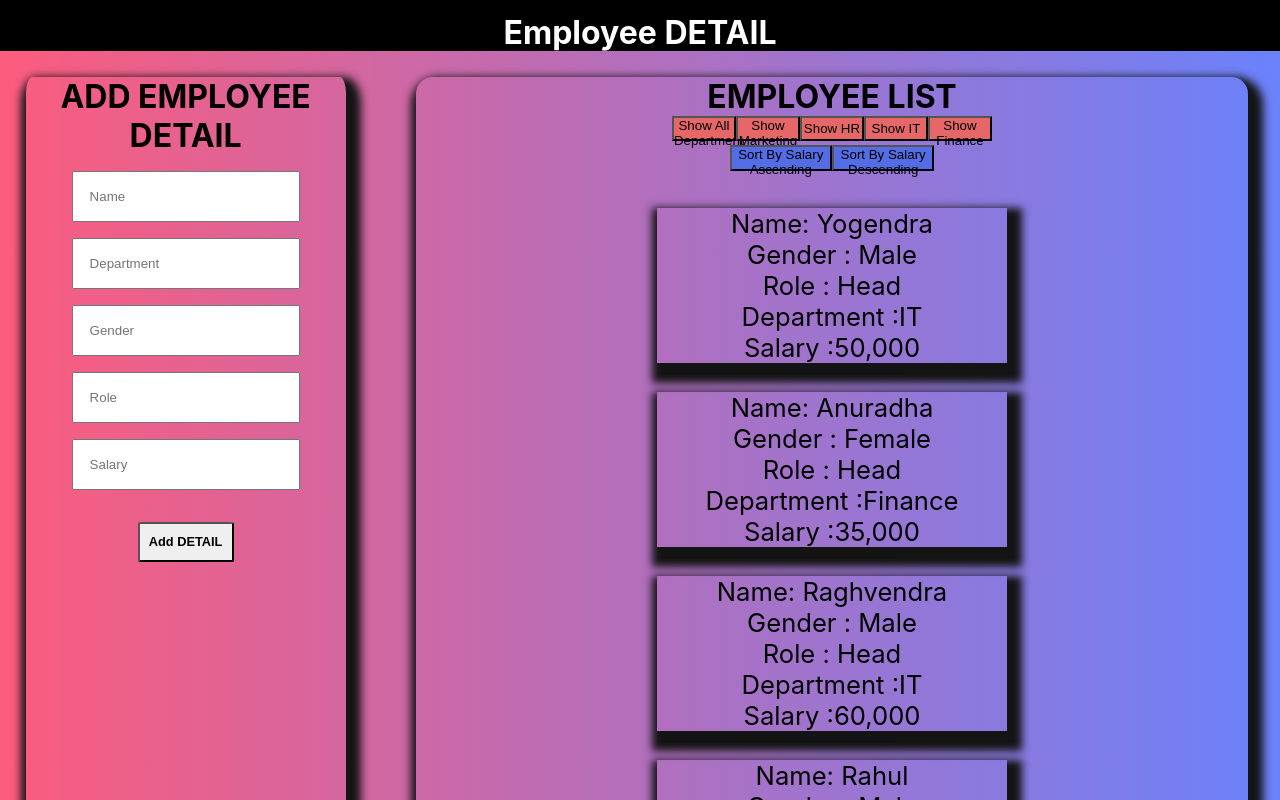
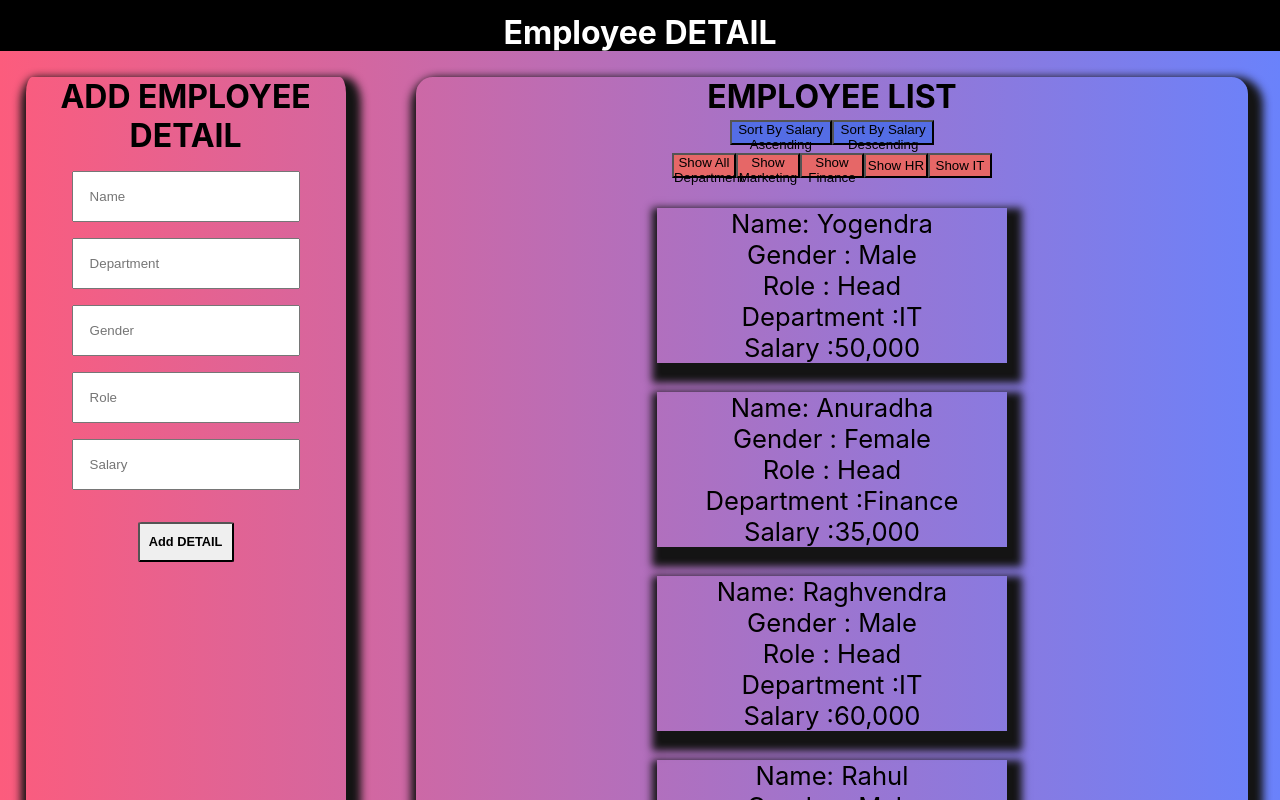
Before and after one commit to YogendraRajpoot/U5-E2, a React (Create React App) app: page / in a window 1280 px wide. Shown: the top 800 px of the page. Built offline with nearby package versions, Linux system fonts and the light colour scheme; data requests are answered from the project's data file.

Commit message:
Update EmployeeList.jsx

```diff
--- a/src/component/EmployeeList.jsx
+++ b/src/component/EmployeeList.jsx
@@ -1,39 +1,70 @@
 import React from "react";
 import style from "./EmployeeList.module.css";
 
-export const EmployeeList = ({ data }) => {
+export const EmployeeList = ({ data, setData }) => {
+
+  const sortJsonA = (e) => {
+    console.log("A", e);
+      fetch(`http://localhost:3001/Employee?_sort=salary&_order=asc`)
+        .then((r) => r.json())
+        .then((r) => {
+          setData(r);
+          console.log(r);
+        });
+
+  };
+  const sortJsonD = (e) => {
+    console.log("A", e);
+      fetch(`http://localhost:3001/Employee?_sort=salary&_order=desc`)
+        .then((r) => r.json())
+        .then((r) => {
+          setData(r);
+          console.log(r);
+        });
+
+  };
+
+
+  const filterByCategory = (e) => {
+    console.log("A", e);
+    if (e === "all") {
+      fetch(`http://localhost:3001/Employee`)
+        .then((r) => r.json())
+        .then((r) => {
+          setData(r);
+          console.log(r);
+        });
+    } else {
+      fetch(`http://localhost:3001/Employee?department=${e}`)
+        .then((r) => r.json())
+        .then((r) => {
+          setData(r);
+          console.log(r);
+        });
+    }
+  };
   return (
     <div className={style.container}>
       <div className={style.top}>
         <h1>EMPLOYEE LIST</h1>
+        <div className={style.sort}>
+          <button onClick={sortJsonA}>Sort By Salary Ascending</button>
+          <button onClick={sortJsonD}>Sort By Salary Descending</button>
+        </div>
         <div className={style.category}>
-          <button onClick={()=>{
-            {data.map((item) => {
-              return (
-                <>
-                  <div className={style.element} key={item.id}>
-                    <ul>
-                      <li>Name: {item.name}</li>
-                      <li>Gender : {item.gender}</li>
-                      <li>Role : {item.role}</li>
-                      <li>Department :{item.department}</li>
-                      <li>Salary :{item.salary}</li>
-                    </ul>
-                  </div>
-                </>
-              );
-            })}
-          }}>Show All Department </button>
-          <button>Show Marketing</button>
-          <button>Show HR</button>
-          <button>Show IT</button>
-          <button>Show Finance</button>
+          <button onClick={() => filterByCategory("all")}>
+            Show All Department{" "}
+          </button>
+          <button onClick={() => filterByCategory("Marketing")}>
+            {" "}
+            Show Marketing
+          </button>
+          <button onClick={() => filterByCategory("Finance")}>
+            Show Finance
+          </button>
+          <button onClick={() => filterByCategory("HR")}>Show HR</button>
+          <button onClick={() => filterByCategory("IT")}>Show IT</button>
         </div>
-        <div className={style.sort}>
-          <button>Sort By Salary Ascending</button>
-          <button>Sort By Salary Descending</button>
-        </div>
-
         {data.map((item) => {
           return (
             <>
```
